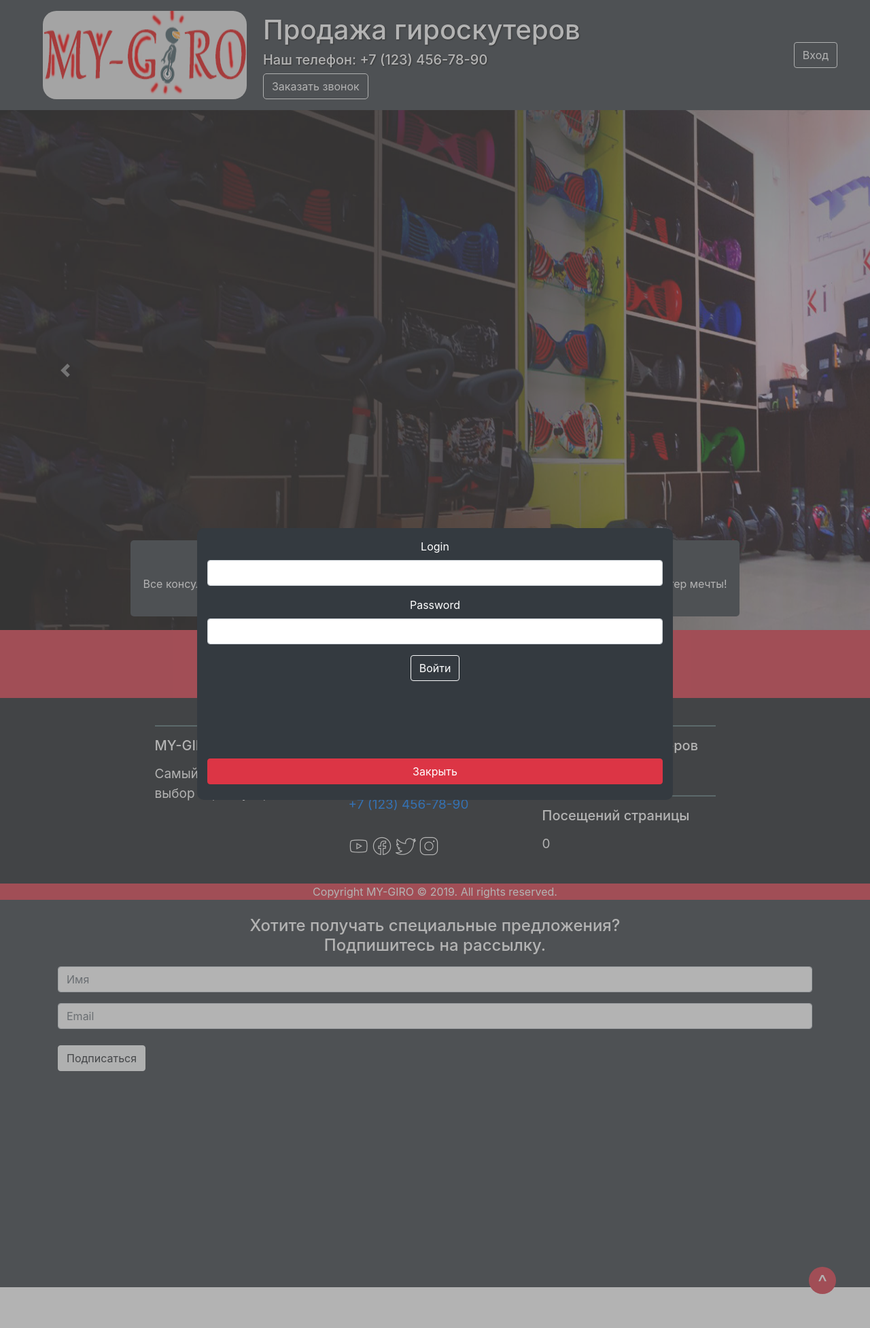
After one commit to Giro5/web5, a PHP site: page /index.php in a window 1280 px wide, after a click on "Вход". The commit adds this page. Shown: the whole page at 68% size. Run offline with PHP 8.4, Linux system fonts and the light colour scheme; data that the repository does not hold is empty.

Commit message:
in work for login & admin panel

```diff
--- /dev/null
+++ b/private/check_login.php
@@ -0,0 +1,2 @@
+<?php
+$query = mysqli_query($link, "select * from users where login = " . $login . " and pass = " . $pass . ";");
--- /dev/null
+++ b/public/css/style.css
@@ -0,0 +1,30 @@
+#main {
+    display: none;
+    position: fixed;
+    top: 0;
+    left: 0;
+    width: 100%;
+    height: 100%;
+    z-index: 500;
+    background: rgba(105, 105, 105, 0.5);
+}
+
+#okno {
+    width: 700px;
+    height: 400px;
+    text-align: center;
+    padding: 15px;
+    border-radius: 10px;
+    position: absolute;
+    top: 0;
+    right: 0;
+    bottom: 0;
+    left: 0;
+    margin: auto;
+    /* display: none; */
+    z-index: 1100;
+}
+
+#main:target {
+    display: flex;
+}
--- /dev/null
+++ b/public/index.php
@@ -0,0 +1,222 @@
+<!DOCTYPE html>
+<html lang="en">
+
+<head>
+    <meta charset="UTF-8">
+    <meta name="viewport" content="width=device-width, initial-scale=1.0">
+    <meta http-equiv="X-UA-Compatible" content="ie=edge">
+    <title>MY-GIRO</title>
+    <link rel="stylesheet" href="css/bootstrap-grid.min.css">
+    <link rel="stylesheet" href="css/bootstrap-reboot.min.css">
+    <link rel="stylesheet" href="css/bootstrap.min.css">
+    <link rel="stylesheet" href="css/style.css">
+    <script src="js/jquery-3.4.1.min.js" type="application/javascript"></script>
+    <script src="js/bootstrap.min.js" type="application/javascript"></script>
+    <script src="js/bootstrap.bundle.min.js" type="application/javascript"></script>
+    <script src="js/custom.js" type="application/javascript"></script>
+</head>
+
+<body>
+    <div class="" id="main">
+        <div class="bg-dark d-flex justify-content-between text-white flex-column " id="okno">
+            <form action="login/index.php" method="POST">
+                <div class="form-group">
+                    <label for="exampleInputLogin1">Login</label>
+                    <input type="text" name="login" class="form-control w-100" id="exampleInputLogin1" required>
+                </div>
+                <div class="form-group">
+                    <label for="exampleInputPassword1">Password</label>
+                    <input type="password" name="password" class="form-control w-100" id="exampleInputPassword1" required>
+                </div>
+                <button type="submit" class="btn btn-light bg-dark text-white">Войти</button>
+            </form>
+            <a class="btn btn-danger my-2" href="#">Закрыть</a>
+        </div>
+    </div>
+
+    <div id="nav" class="nav">
+        <div class="head w-100 d-lg-flex bg-dark justify-content-center flex-row">
+            <div class="container d-flex py-3" style="max-width: 1024px">
+                <img src="img/logo.png" class="d-inline-block align-top" alt="" style="border-radius: 20px;">
+                <form class=" ml-4 mt-1">
+                    <h1 class="text-white" style="text-shadow: 1px 1px 2px black">Продажа гироскутеров</h1>
+                    <h5 class="text-white" style="text-shadow: 1px 1px 2px black">Наш телефон: +7 (123) 456-78-90</h5>
+                    <button class="btn btn-outline-light my-2 my-sm-0 bg-dark text-white" style="border-radius: 5px;" type="button">Заказать звонок</button>
+                </form>
+            </div>
+            <?php
+
+            ?>
+            <a class="m-auto btn btn-outline-light bg-dark text-white" href="#main">
+                Вход
+            </a>
+        </div>
+    </div>
+
+    <div class="content w-100 d-flex justify-content-center flex-column bg-dark">
+        <div id="slider" class="w-100 d-none d-lg-block" style="height: 765px; z-index: 100;">
+            <div class="container w-100 h-100 p-0" style="max-width: 100%">
+                <div class="bd-example w-100 h-100">
+                    <div id="carouselExampleCaptions" class="carousel slide w-100 h-100" data-ride="carousel">
+                        <ol class="carousel-indicators">
+                            <li data-target="#carouselExampleCaptions" data-slide-to="0" class="active"></li>
+                            <li data-target="#carouselExampleCaptions" data-slide-to="1"></li>
+                        </ol>
+                        <div class="carousel-inner w-100 h-100">
+                            <div class="carousel-item active w-100 h-100">
+                                <img src="img/slide1.jpg" class="d-block w-100 h-100" alt="...">
+                                <div class="carousel-caption d-none d-md-block bg-dark position-absolute" style="border-radius: 5px">
+                                    <h5>Наш магазин</h5>
+                                    <p>Все консультанты нашего магазина хорошо обучены и отлично знают как подобрать Вам
+                                        гироскутер мечты!</p>
+                                </div>
+                            </div>
+                            <div class="carousel-item w-100 h-100">
+                                <img src="img/slide2.jpg" class="d-block w-100" alt="...">
+                                <div class="carousel-caption d-none d-md-block bg-dark position-absolute" style="border-radius: 5px">
+                                    <h5>Наш ассортимент</h5>
+                                    <p>В нашем магазине Вы сможе найти гироскутер на любой вкус и цвет, и даже для самых
+                                        требовательных клиентов мы отыщем лучшее предложение!</p>
+                                </div>
+                            </div>
+                        </div>
+                        <a class="carousel-control-prev" href="#carouselExampleCaptions" role="button" data-slide="prev">
+                            <span class="carousel-control-prev-icon" aria-hidden="true"></span>
+                            <span class="sr-only">Previous</span>
+                        </a>
+                        <a class="carousel-control-next" href="#carouselExampleCaptions" role="button" data-slide="next">
+                            <span class="carousel-control-next-icon" aria-hidden="true"></span>
+                            <span class="sr-only">Next</span>
+                        </a>
+                    </div>
+                </div>
+            </div>
+        </div>
+
+        <div class="bg-danger w-100 d-none d-lg-flex justify-content-center" style="height: 50px">
+            <div id="scr1" class="scrollings mt-1 text-white text-center bg-dark" style="border-radius: 100%; height: 40px; width: 40px; font-size: 30px; cursor: pointer">^</div>
+            <div id="scr4" class="scrollings mt-1 ml-2 text-white text-center bg-dark" style="border-radius: 100%; height: 40px; width: 40px; font-size: 30px; cursor: pointer; transform: rotate(180deg)">
+                ^</div>
+        </div>
+
+        <div id="click-here" class="w-100 bg-dark" style=" background-size: cover; background-repeat: no-repeat">
+
+            <?php
+            include "../private/connect.php"; //connection
+            $query = mysqli_query($link, "select * from catalog");
+            while ($row = mysqli_fetch_assoc($query)) {
+            ?>
+
+                <div class="container w-100 h-100 d-flex justify-content-center flex-row bg-danger" style="max-width: 994px;">
+                    <img class="my-1" style="border-radius: 10px;" src="img/<?php echo $row["image"] ?>" alt="..." style="width: 100%;">
+                    <div class="bg-danger h-75 w-50 d-flex justify-content-center flex-column m-auto" style="border-radius: 5px">
+                        <div class="card-body">
+                            <h5 class="card-title text-white"><?php echo $row["name"] ?></h5>
+                            <p class="card-text text-white"><?php echo $row["info"] ?></p>
+                        </div>
+                        <div class="card-footer">
+                            <h5 class="text-white"><?php echo $row["price"] ?></h5>
+                            <button class="btn btn-outline-light my-2 my-sm-0" style="border-radius: 5px" type="submit">Заказать</button>
+                        </div>
+                    </div>
+                </div>
+
+            <?php
+            }
+            ?>
+
+        </div>
+    </div>
+
+    <div class="bg-danger w-100 d-none d-lg-flex justify-content-center" style="height: 50px">
+        <div id="scr2" class="scrollings mt-1 text-white text-center bg-dark" style="border-radius: 100%; height: 40px; width: 40px; font-size: 30px; cursor: pointer">^</div>
+        <div id="scr5" class="scrollings mt-1 ml-2 text-white text-center bg-dark" style="border-radius: 100%; height: 40px; width: 40px; font-size: 30px; cursor: pointer; transform: rotate(180deg)">
+            ^</div>
+    </div>
+
+    <div id="foot" class="w-100 d-flex">
+
+        <div id="about-us" class="content w-100 h-100">
+            <footer id="footer" class="footer-1">
+                <div class="main-footer widgets-dark typo-light py-4" style="background-color: #1d2124">
+                    <div class="container">
+                        <div class="row d-flex justify-content-center">
+                            <div class="col-xs-12 col-sm-6 col-md-3">
+                                <div class="widget subscribe no-box">
+                                    <hr style="height: 1px; background-color: #557174">
+                                    <h5 class="widget-title mb-3 text-white">MY-GIRO<span></span></h5>
+                                    <p style="font-size: 19px" class="text-white">Самый богатый <br>выбор гироскутеров.
+                                    </p>
+                                </div>
+                            </div>
+                            <div class="col-xs-12 col-sm-6 col-md-3">
+                                <div class="widget no-box">
+                                    <hr style="height: 1px; background-color: #557174">
+                                    <h5 class="widget-title mb-3 text-white">Наши контакты<span></span></h5>
+                                    <p><a style="font-size: 19px" href="mailto:mygiro@mygiro.ru">mygiro@mygiro.ru</a>
+                                    </p>
+                                    <p><a style="font-size: 19px" href="tel:+71234567890">+7 (123) 456-78-90</a></p>
+                                    <ul class="social-footer2 m-0 p-0 w-100">
+                                        <li class="d-inline-block py-3 px-0"><a href="https://www.youtube.com/" target="_blank"><img width="30" height="30" src="img/Youtube.png"></a>
+                                        </li>
+                                        <li class="d-inline-block py-3 px-0"><a href="https://www.facebook.com/" target="_blank"><img width="30" height="30" src="img/Facebook.png"></a>
+                                        </li>
+                                        <li class="d-inline-block py-3 px-0"><a href="https://twitter.com" target="_blank"><img width="30" height="30" src="img/Twitter.png"></a>
+                                        </li>
+                                        <li class="d-inline-block py-3 px-0"><a href="https://www.instagram.com/" target="_blank"><img width="30" height="30" src="img/Instagram.png"></a>
+                                        </li>
+                                    </ul>
+                                </div>
+                            </div>
+                            <div class="col-xs-12 col-sm-6 col-md-3">
+                                <div class="widget no-box">
+                                    <hr style="height: 1px; background-color: #557174">
+                                    <h5 class="widget-title mb-3 text-white">Продано гироскутеров<span></span></h5>
+                                    <p class=" text-white" style="font-size: 19px">234</p>
+                                </div>
+                                <div class="widget no-box">
+                                    <hr style="height: 1px; background-color: #557174">
+                                    <h5 class="widget-title mb-3 text-white">Посещений страницы<span></span></h5>
+                                    <p id="visit-count" class=" text-white" style="font-size: 19px"></p>
+                                </div>
+                            </div>
+                        </div>
+                    </div>
+                </div>
+                <div class="footer-copyright m-0 p-0 d-flex justify-content-center bg-danger">
+                    <div class="container m-0 p-0 d-flex justify-content-center">
+                        <div class="row m-0 p-0 d-flex justify-content-center">
+                            <div class="col-md-12 text-center m-0 p-0 d-flex justify-content-center">
+                                <p class="text-white m-0 p-0">Copyright MY-GIRO © 2019. All rights reserved.</p>
+                            </div>
+                        </div>
+                    </div>
+                </div>
+            </footer>
+        </div>
+
+    </div>
+
+    <div id="mailform" class="bg-dark d-flex justify-content-center w-100 pt-4" style="height: 570px">
+
+        <div class="container">
+            <div class="form">
+                <div class="form-group">
+                    <h4 class="text-white text-center" for="exampleFormControlTextarea1">Хотите получать
+                        специальные
+                        предложения?<br> Подпишитесь на рассылку.</h4>
+                    <input class="form-control my-3" id="exampleFormControlTextarea1" placeholder="Имя"></textarea>
+                    <input class="form-control my-3" id="exampleFormControlTextarea2" placeholder="Email"></input>
+                    <button type="button" class="btn btn-light mt-2">Подписаться</button>
+                </div>
+            </div>
+
+        </div>
+
+    </div>
+
+    <div id="scr7" class="scrollings mt-1 text-white text-center bg-danger position-fixed" style="border-radius: 100%; height: 40px; width: 40px; font-size: 30px; cursor: pointer; bottom:50px; right: 50px;">
+        ^</div>
+</body>
+
+</html>
--- a/public/php/visit-count.php
+++ b/public/php/visit-count.php
@@ -1,17 +1,17 @@
 <?php
-include "../../private/connect.php";
+include "../../private/connect.php"; //connection
 
 if (!$link) {
     echo "<em>Не удалось подключиться к базе</em>";
     echo ("<script>console.log('" . mysqli_connect_errno() . " " . mysqli_connect_error() . "');</script>");
 }
 
-include "../../private/insert.php";
+include "../../private/insert.php"; //insert into table
 if (!$query) {
     echo ("<script>console.log('" . mysqli_connect_errno() . " " . mysqli_connect_error() . "');</script>");
 }
 
-include "../../private/select.php";
+include "../../private/select.php"; //select count
 if (!$query) {
     echo "<em>Не удалось получить данные</em>";
     echo ("<script>console.log('" . mysqli_connect_errno() . " " . mysqli_connect_error() . "');</script>");
```
Also changed, not shown: public/index.html (deleted, +0 -240 lines), public/login/index.php (added, +7 -0 lines).
